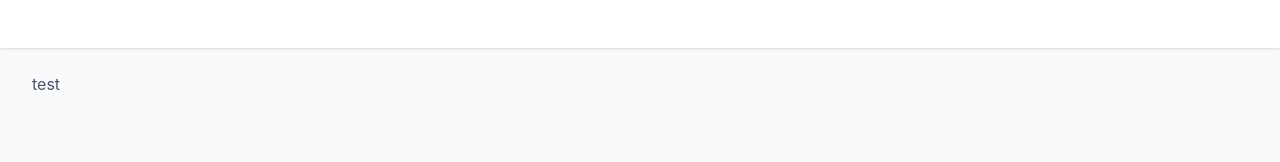
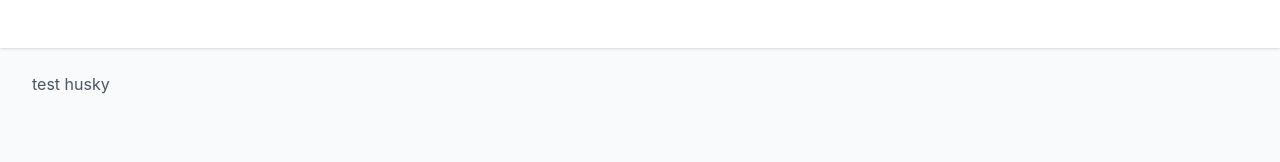
Before and after one commit to nurmdrafi/product-explorer-dashboard, a React (Vite) app: page / in a window 1280 px wide. Shown: the top 162 px of the page. Built offline with nearby package versions, Linux system fonts and the light colour scheme.

Commit message:
test: husky
Signed-off-by: nurmdrafi <nurmdrafi2014@gmail.com>

```diff
--- a/src/app/App.tsx
+++ b/src/app/App.tsx
@@ -5,7 +5,7 @@ function App() {
         <div className='mx-auto max-w-7xl px-4 py-6 sm:px-6 lg:px-8'></div>
       </header>
       <main className='mx-auto max-w-7xl px-4 py-6 sm:px-6 lg:px-8'>
-        <p className='text-gray-600'>test</p>
+        <p className='text-gray-600'>test husky</p>
       </main>
     </div>
   )
```
